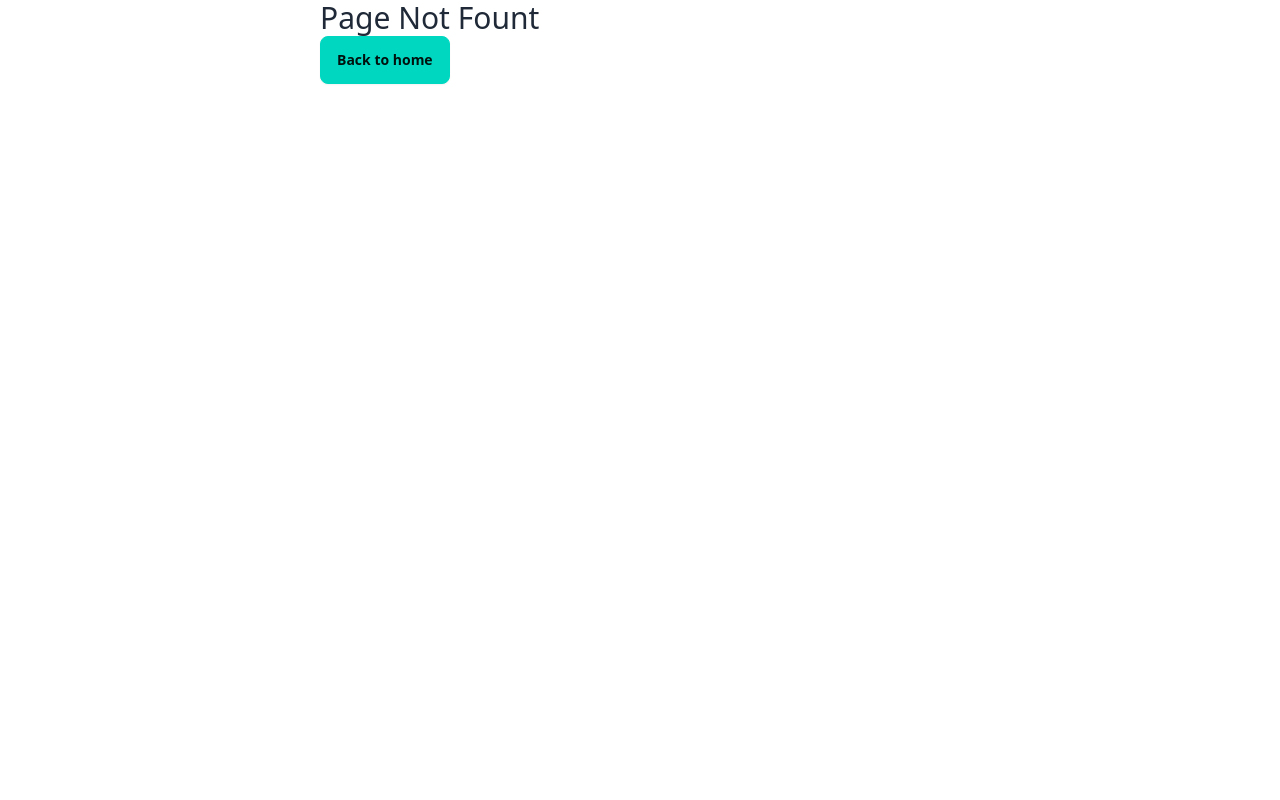
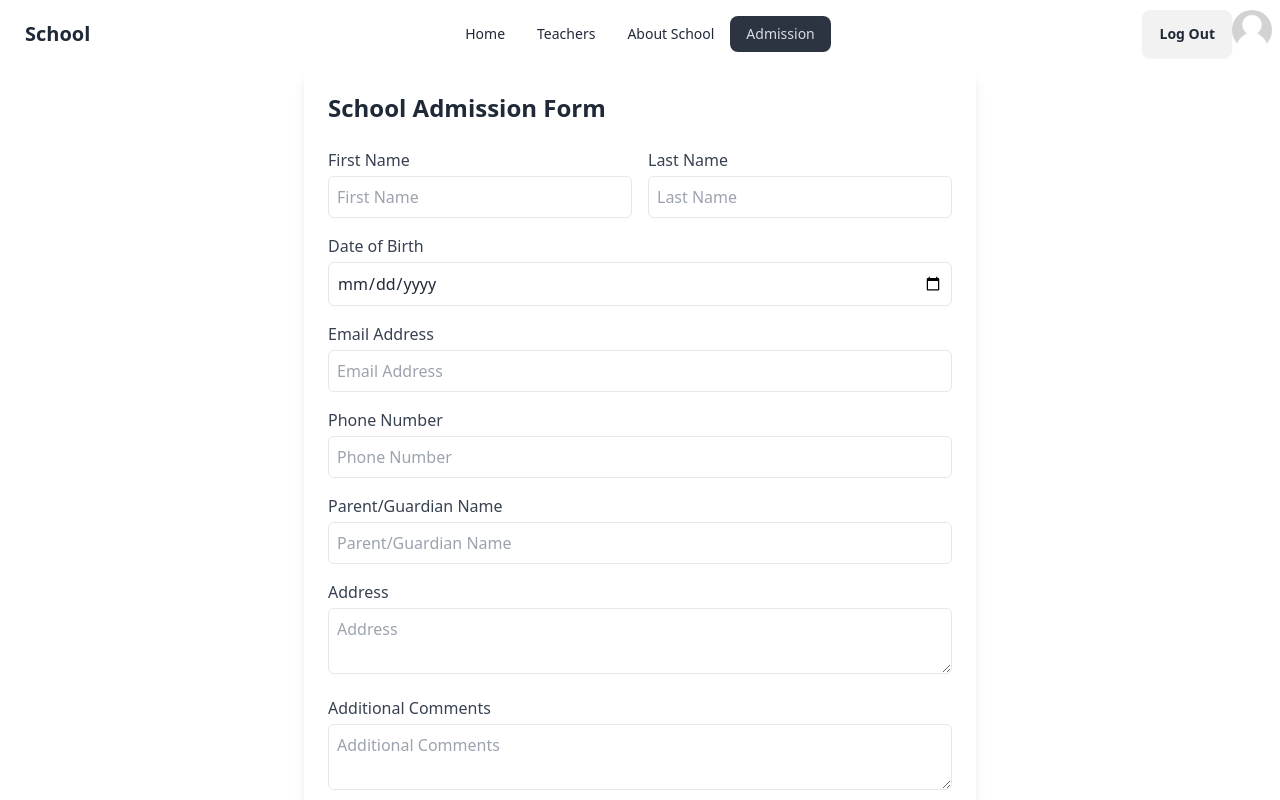
Before and after one commit to Anis1020/school-management-client, a React (Vite) app: page /admission in a window 1280 px wide. Shown: the top 800 px of the page. Built offline with nearby package versions, Linux system fonts and the light colour scheme; no server answers.

Commit message:
admission form added

```diff
--- a/src/Form/AdmissionForm/AdmissionForm.jsx
+++ b/src/Form/AdmissionForm/AdmissionForm.jsx
@@ -1,31 +1,80 @@
 const AdmissionForm = () => {
   return (
-    <div>
-      <form className="card-body">
-        <div className="form-control">
-          <label className="label">
-            <span className="label-text">Name</span>
-          </label>
+    <div className="max-w-2xl mx-auto bg-white p-6 rounded-lg shadow-lg">
+      <h2 className="text-2xl font-bold mb-6 text-gray-800">
+        School Admission Form
+      </h2>
+      <form>
+        <div className="grid grid-cols-1 md:grid-cols-2 gap-4 mb-4">
+          <div>
+            <label className="block text-gray-700">First Name</label>
+            <input
+              type="text"
+              className="mt-1 p-2 w-full border rounded-md focus:outline-none focus:ring-2 focus:ring-blue-500"
+              placeholder="First Name"
+            />
+          </div>
+          <div>
+            <label className="block text-gray-700">Last Name</label>
+            <input
+              type="text"
+              className="mt-1 p-2 w-full border rounded-md focus:outline-none focus:ring-2 focus:ring-blue-500"
+              placeholder="Last Name"
+            />
+          </div>
+        </div>
+        <div className="mb-4">
+          <label className="block text-gray-700">Date of Birth</label>
           <input
-            type="name"
-            placeholder="name"
-            className="input input-bordered"
-            required
+            type="date"
+            className="mt-1 p-2 w-full border rounded-md focus:outline-none focus:ring-2 focus:ring-blue-500"
           />
         </div>
-        <div className="form-control">
-          <label className="label">
-            <span className="label-text">Father name</span>
-          </label>
+        <div className="mb-4">
+          <label className="block text-gray-700">Email Address</label>
+          <input
+            type="email"
+            className="mt-1 p-2 w-full border rounded-md focus:outline-none focus:ring-2 focus:ring-blue-500"
+            placeholder="Email Address"
+          />
+        </div>
+        <div className="mb-4">
+          <label className="block text-gray-700">Phone Number</label>
+          <input
+            type="tel"
+            className="mt-1 p-2 w-full border rounded-md focus:outline-none focus:ring-2 focus:ring-blue-500"
+            placeholder="Phone Number"
+          />
+        </div>
+        <div className="mb-4">
+          <label className="block text-gray-700">Parent/Guardian Name</label>
           <input
             type="text"
-            placeholder="Father name"
-            className="input input-bordered"
-            required
+            className="mt-1 p-2 w-full border rounded-md focus:outline-none focus:ring-2 focus:ring-blue-500"
+            placeholder="Parent/Guardian Name"
           />
         </div>
-        <div className="form-control mt-6">
-          <button className="btn btn-primary">Admit Now</button>
+        <div className="mb-4">
+          <label className="block text-gray-700">Address</label>
+          <textarea
+            className="mt-1 p-2 w-full border rounded-md focus:outline-none focus:ring-2 focus:ring-blue-500"
+            placeholder="Address"
+          ></textarea>
+        </div>
+        <div className="mb-4">
+          <label className="block text-gray-700">Additional Comments</label>
+          <textarea
+            className="mt-1 p-2 w-full border rounded-md focus:outline-none focus:ring-2 focus:ring-blue-500"
+            placeholder="Additional Comments"
+          ></textarea>
+        </div>
+        <div className="text-right">
+          <button
+            type="submit"
+            className="bg-blue-500 text-white py-2 px-4 rounded-md hover:bg-blue-600 focus:outline-none focus:ring-2 focus:ring-blue-500 focus:ring-opacity-50"
+          >
+            Submit
+          </button>
         </div>
       </form>
     </div>
--- a/src/router/Router.jsx
+++ b/src/router/Router.jsx
@@ -4,6 +4,7 @@ import Home from "../pages/Home/Home";
 import ErrorPage from "../share/ErrorPage/ErrorPage";
 import SignIn from "../Form/SignIn/SignIn";
 import SignUp from "../Form/SignUp/SignUp";
+import AdmissionForm from "../Form/AdmissionForm/AdmissionForm";
 
 export const router = createBrowserRouter([
   {
@@ -23,6 +24,10 @@ export const router = createBrowserRouter([
         path: "/signUp",
         element: <SignUp></SignUp>,
       },
+      {
+        path: "/admission",
+        element: <AdmissionForm></AdmissionForm>,
+      },
     ],
   },
 ]);
--- a/src/share/Navbar/Navbar.jsx
+++ b/src/share/Navbar/Navbar.jsx
@@ -1,5 +1,6 @@
 import { Link, NavLink } from "react-router-dom";
 import useAuth from "../../CustomHook/useAuth";
+import placeholder from "../../assets/placeholder.jpg";
 
 const Navbar = () => {
   const { user } = useAuth();
@@ -13,6 +14,9 @@ const Navbar = () => {
       </li>
       <li>
         <NavLink to={"/aboutSchool"}>About School</NavLink>
+      </li>
+      <li>
+        <NavLink to={"/admission"}>Admission</NavLink>
       </li>
     </>
   );
@@ -50,11 +54,16 @@ const Navbar = () => {
           <ul className="menu menu-horizontal px-1">{navLink}</ul>
         </div>
         <div className="navbar-end">
-          {user ? (
-            <div>
+          {!user ? (
+            <div className="flex">
               <Link to={"/signIn"} className="btn">
                 Log Out
               </Link>
+              <img
+                src={placeholder}
+                className="w-10 h-10 rounded-full"
+                alt=""
+              />
             </div>
           ) : (
             <Link to={"/signIn"} className="btn">
```
Also changed, not shown: src/assets/placeholder.jpg (added).
